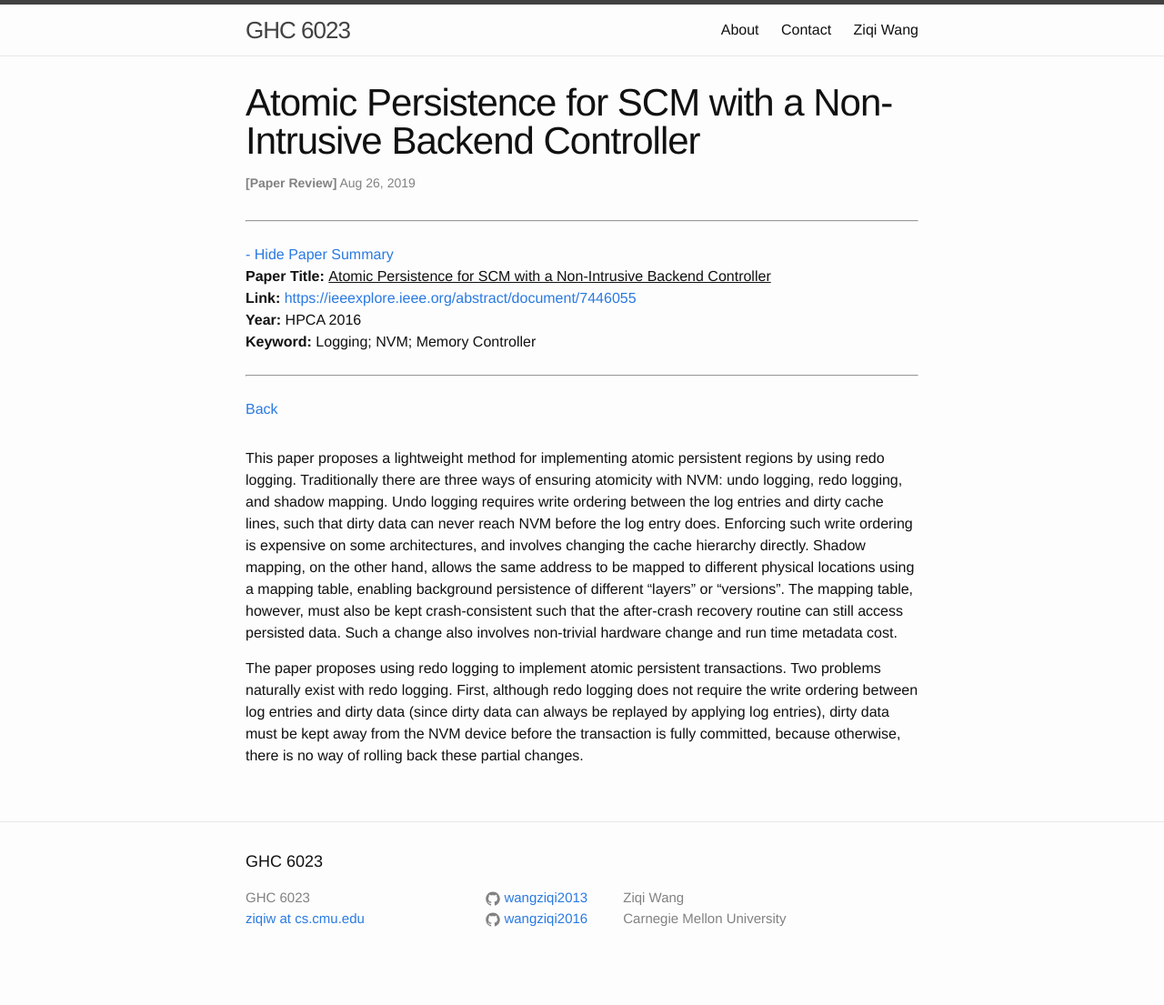
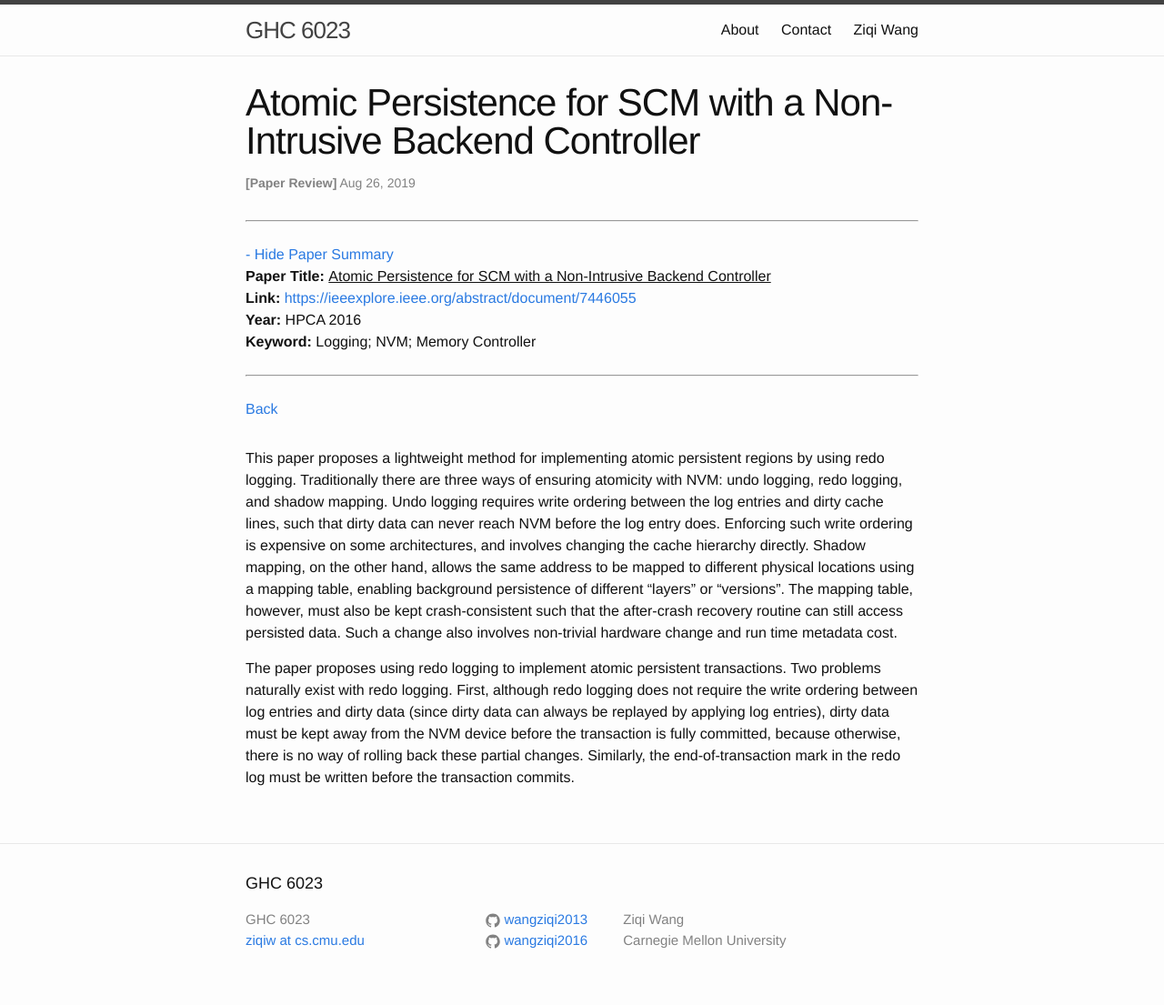
Before and after one commit to wangziqi2013/wangziqi2013.github.io, a Jekyll site: the page built from _posts/2019-08-26-atomic-persistence-for-scm.markdown, in a window 1280 px wide. Shown: the whole page at 91% size. Built offline with Jekyll 4.4.1, drawn with Linux system fonts in a browser that asks for light colours; before the commit the page ends 1081 px from its top, so only the background shows below that.

```diff
--- a/_posts/2019-08-26-atomic-persistence-for-scm.markdown
+++ b/_posts/2019-08-26-atomic-persistence-for-scm.markdown
@@ -26,3 +26,4 @@ The paper proposes using redo logging to implement atomic persistent transaction
 redo logging. First, although redo logging does not require the write ordering between log entries and dirty data
 (since dirty data can always be replayed by applying log entries), dirty data must be kept away from the NVM device
 before the transaction is fully committed, because otherwise, there is no way of rolling back these partial changes.
+Similarly, the end-of-transaction mark in the redo log must be written before the transaction commits.
```
